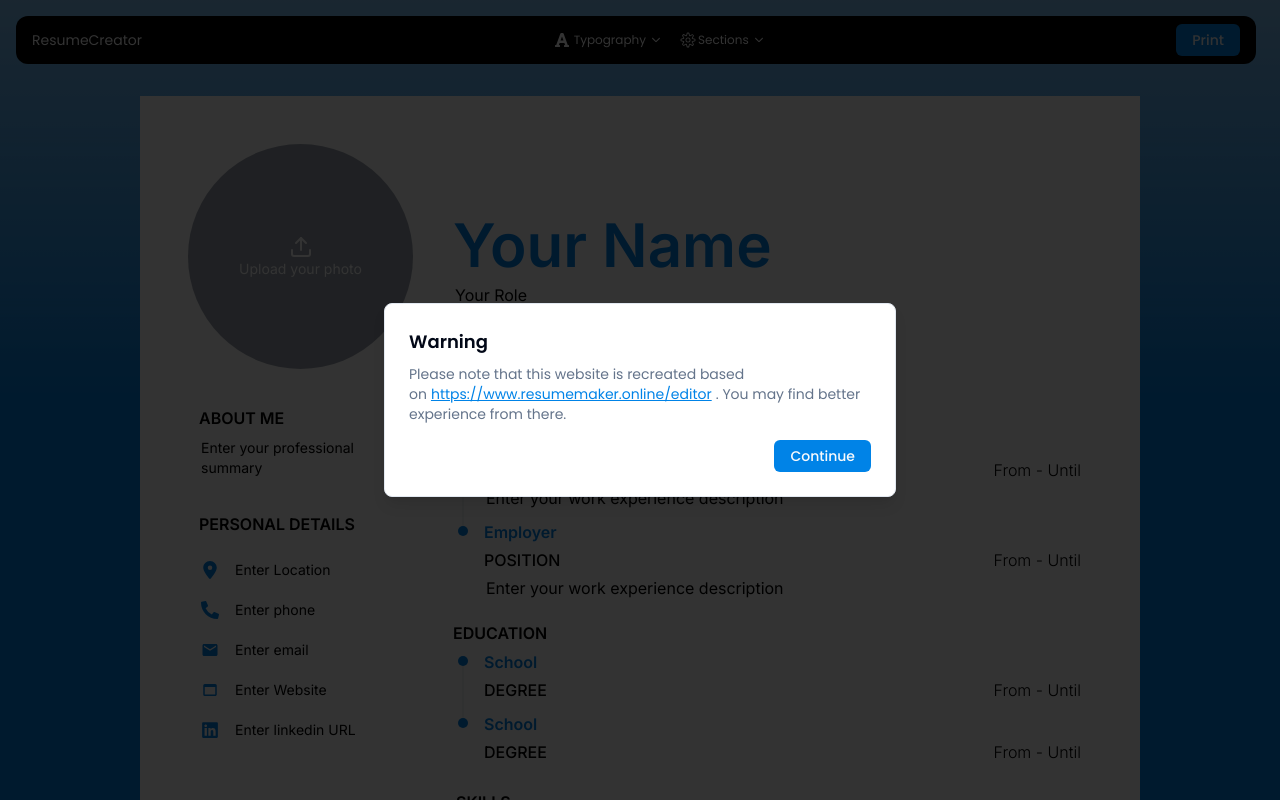
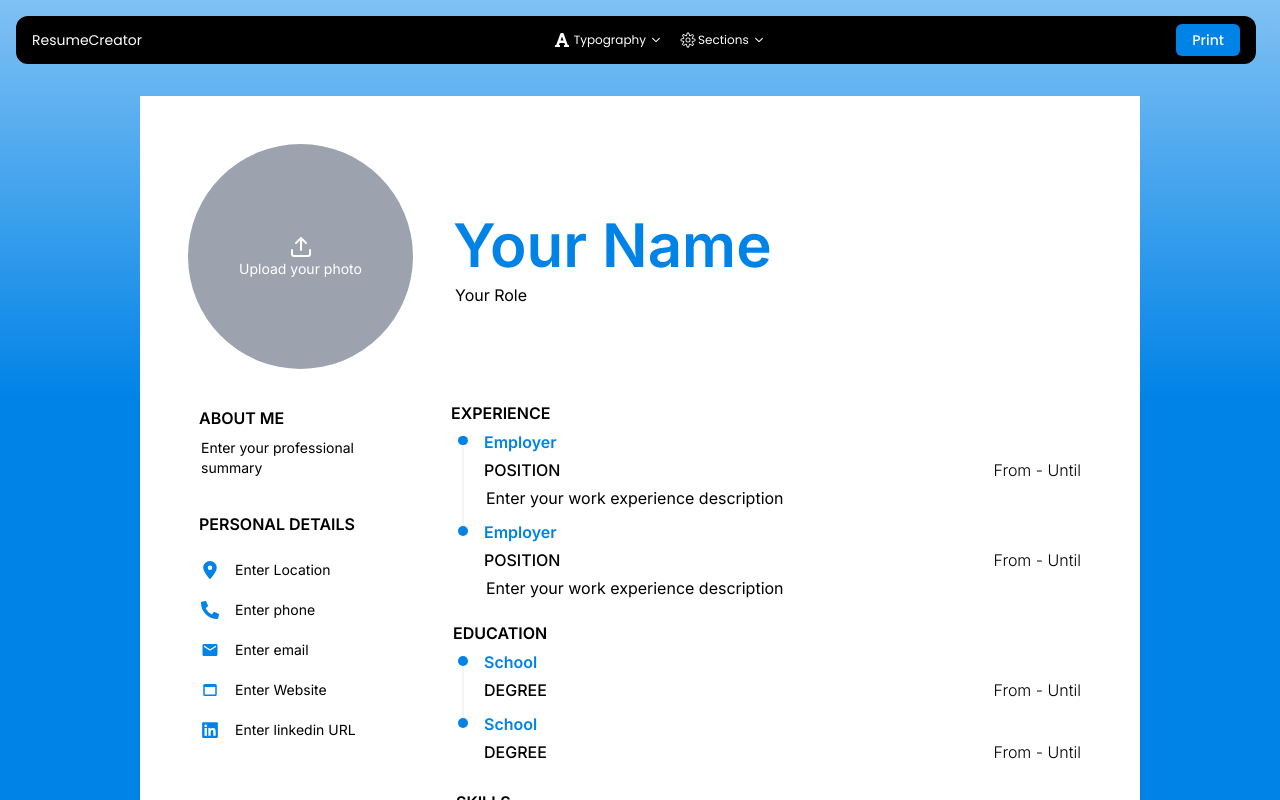
Before and after one commit to YuenSC/resume-maker, a Next.js app: page / in a window 1280 px wide. Shown: the top 800 px of the page. Built offline with nearby package versions, Linux system fonts and the light colour scheme.

Commit message:
feat: Close alert when in dev

```diff
--- a/components/editor/EditorContainer.tsx
+++ b/components/editor/EditorContainer.tsx
@@ -14,6 +14,7 @@ import { cn } from "@/lib/utils";
 import { ReactNode, memo, useEffect, useState } from "react";
 import { EditorProvider } from "./editorContext";
 import Link from "next/link";
+import Config from "@/lib/Config";
 
 type EditorContainerProps = {
   children: ReactNode;
@@ -29,7 +30,7 @@ const EditorContainer = ({ children, className }: EditorContainerProps) => {
 
   return (
     <EditorProvider>
-      <AlertDialog open={open}>
+      <AlertDialog open={open && !Config.isDev}>
         <AlertDialogContent onEscapeKeyDown={() => setOpen(false)}>
           <AlertDialogHeader>
             <AlertDialogTitle>Warning</AlertDialogTitle>
--- a/components/editor/EditorNavBar.tsx
+++ b/components/editor/EditorNavBar.tsx
@@ -108,7 +108,7 @@ const EditorNavBar = () => {
           </PopoverTrigger>
           <PopoverContent className="rounded-lg bg-white p-4 text-black shadow-lg">
             <PopoverArrow className="text-white" fill="white" />
-            <div className="flex flex-col gap-1">
+            <div className="flex flex-col gap-2">
               <Label className="text-xs">Font</Label>
               <Select
                 defaultValue={typography}
--- /dev/null
+++ b/lib/Config.ts
@@ -0,0 +1,5 @@
+const Config = {
+  isDev: process.env.NODE_ENV === "development",
+};
+
+export default Config;
```
